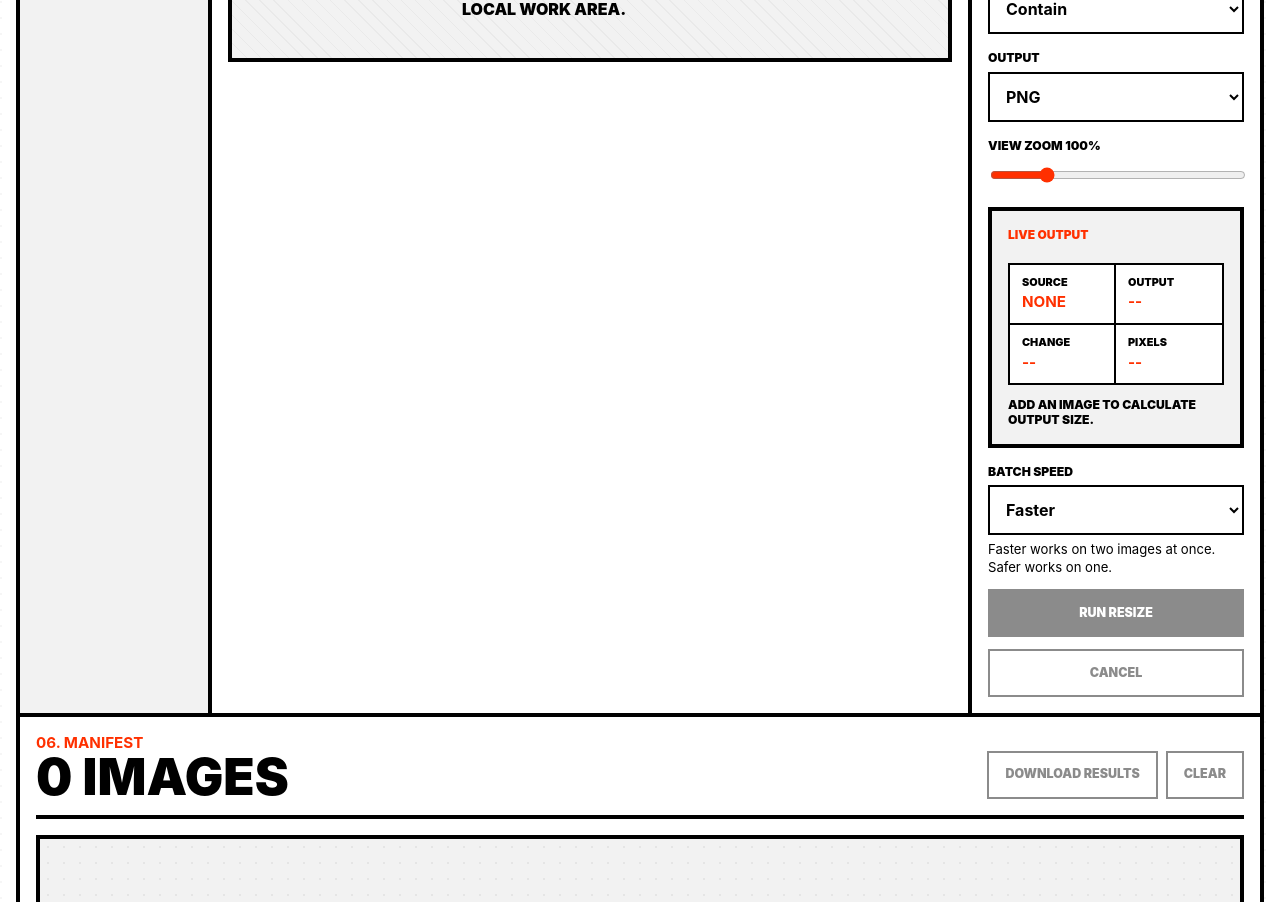
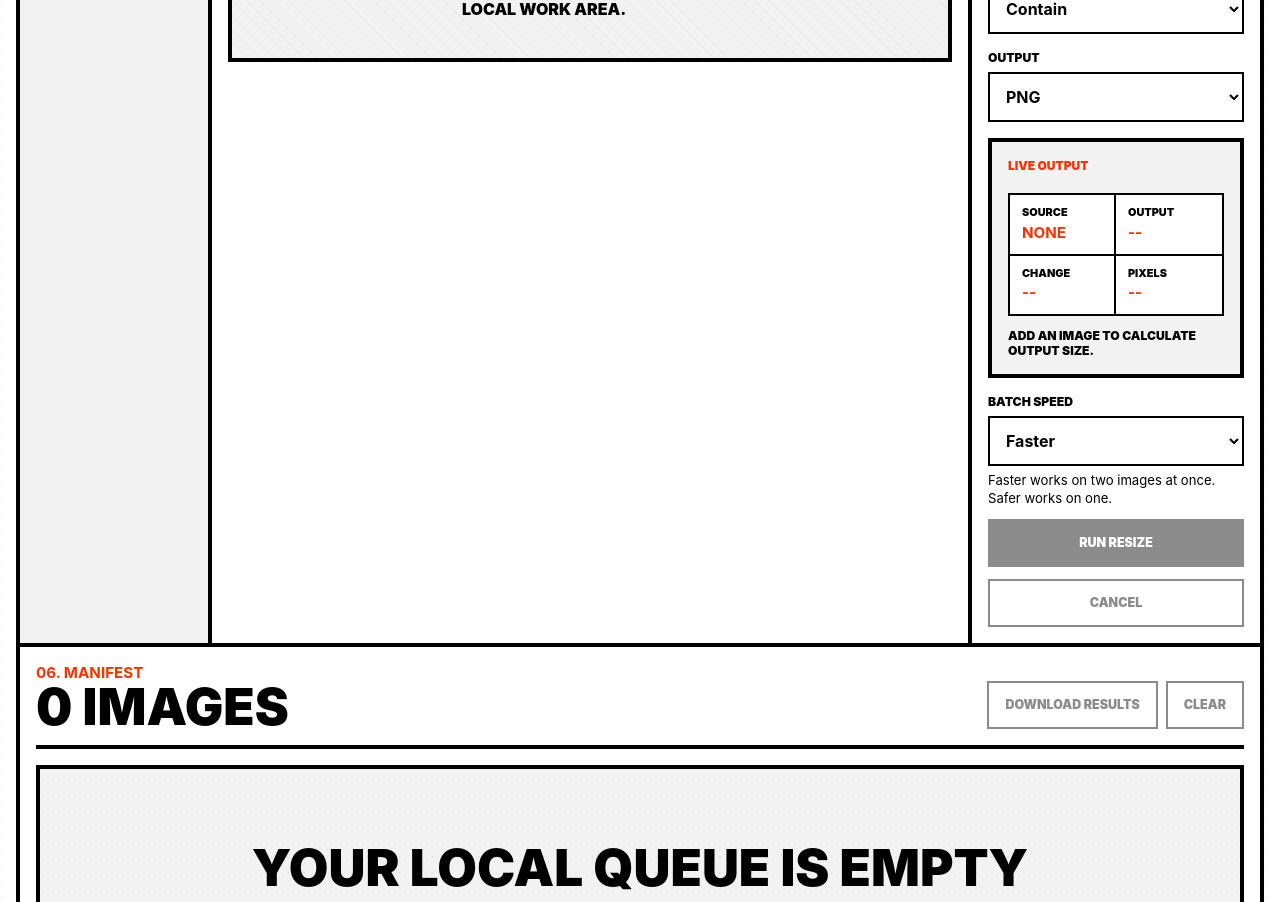
Before and after one commit to tengfone/privatepixel, a React (Vite) app: page / in a window 1280 px wide. Shown: the part 799-1701 px from the top of the page. Built offline with nearby package versions, Linux system fonts and the light colour scheme.

Commit message:
feat: enhance image processing results with tool type and update related logic

```diff
--- a/src/app/App.tsx
+++ b/src/app/App.tsx
@@ -63,11 +63,15 @@ type CropAspect = "original" | "1:1" | "4:3" | "16:9";
 type ResizeHandle = "width" | "height" | "both";
 type AvailableImageTool = ImageTool;
 
+interface ToolProcessedImageResult extends ProcessedImageResult {
+  tool: AvailableImageTool;
+}
+
 interface AssetJobView {
   status: JobStatus;
   progress: number;
   message: string;
-  result?: ProcessedImageResult;
+  result?: ToolProcessedImageResult;
   error?: string;
 }
 
@@ -269,7 +273,7 @@ export function App() {
     () =>
       assets
         .map((asset) => getJobView(jobs, asset.id).result)
-        .filter((result): result is ProcessedImageResult => Boolean(result)),
+        .filter((result): result is ToolProcessedImageResult => Boolean(result)),
     [assets, jobs],
   );
   const activeToolCannotRun =
@@ -390,7 +394,7 @@ export function App() {
     }));
   }
 
-  function setJobResult(assetId: string, result: ProcessedImageResult): void {
+  function setJobResult(assetId: string, result: ToolProcessedImageResult): void {
     setJobs((current) => {
       const previous = current[assetId]?.result;
       if (previous) {
@@ -705,7 +709,7 @@ export function App() {
 
       const url = URL.createObjectURL(result.blob);
       resultUrlsRef.current.add(url);
-      setJobResult(asset.id, { ...result, url });
+      setJobResult(asset.id, { ...result, url, tool: activeTool });
     } catch (error) {
       if (runTokenRef.current !== runToken) {
         return;
@@ -960,9 +964,7 @@ export function App() {
             <ResizeControls
               asset={selectedAsset}
               options={resizeOptions}
-              viewZoom={resizeViewZoom}
               onChange={setResizeOptions}
-              onViewZoomChange={setResizeViewZoom}
             />
           ) : null}
 
@@ -1172,7 +1174,7 @@ function EditorStage({
   onCropRotationChange,
   onCropAreaChange,
 }: EditorStageProps) {
-  const result = job.result;
+  const result = job.result?.tool === activeTool ? job.result : undefined;
 
   if (activeTool === "crop") {
     return (
@@ -1613,18 +1615,10 @@ function SizePreviewPanel({ asset, preview }: SizePreviewPanelProps) {
 interface ResizeControlsProps {
   asset?: ImageAsset;
   options: ResizeOptions;
-  viewZoom: number;
   onChange: (options: ResizeOptions) => void;
-  onViewZoomChange: (zoom: number) => void;
-}
-
-function ResizeControls({
-  asset,
-  options,
-  viewZoom,
-  onChange,
-  onViewZoomChange,
-}: ResizeControlsProps) {
+}
+
+function ResizeControls({ asset, options, onChange }: ResizeControlsProps) {
   function resizeWithLinkedRatio(
     next: Partial<Pick<ResizeOptions, "width" | "height">>,
   ) {
@@ -1728,13 +1722,6 @@ function ResizeControls({
         value={options.mimeType}
         onChange={(mimeType) => onChange({ ...options, mimeType })}
       />
-      <QualityField
-        value={viewZoom}
-        label="View zoom"
-        min={0.5}
-        max={3}
-        onChange={onViewZoomChange}
-      />
       {asset ? (
         <button
           className="secondary"
```
Also changed, not shown: 1 other file (tests, documents, lock files or other folders).
